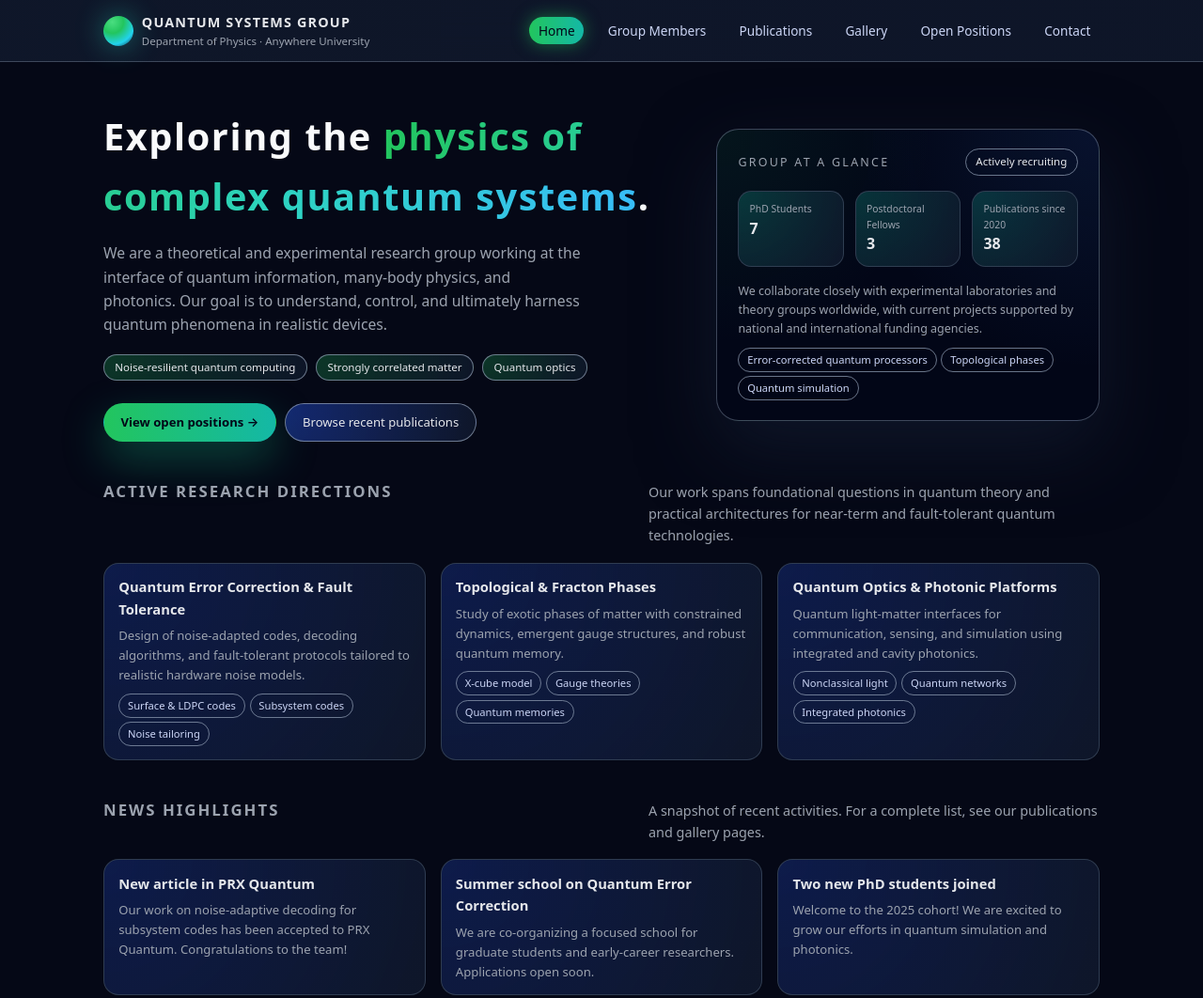
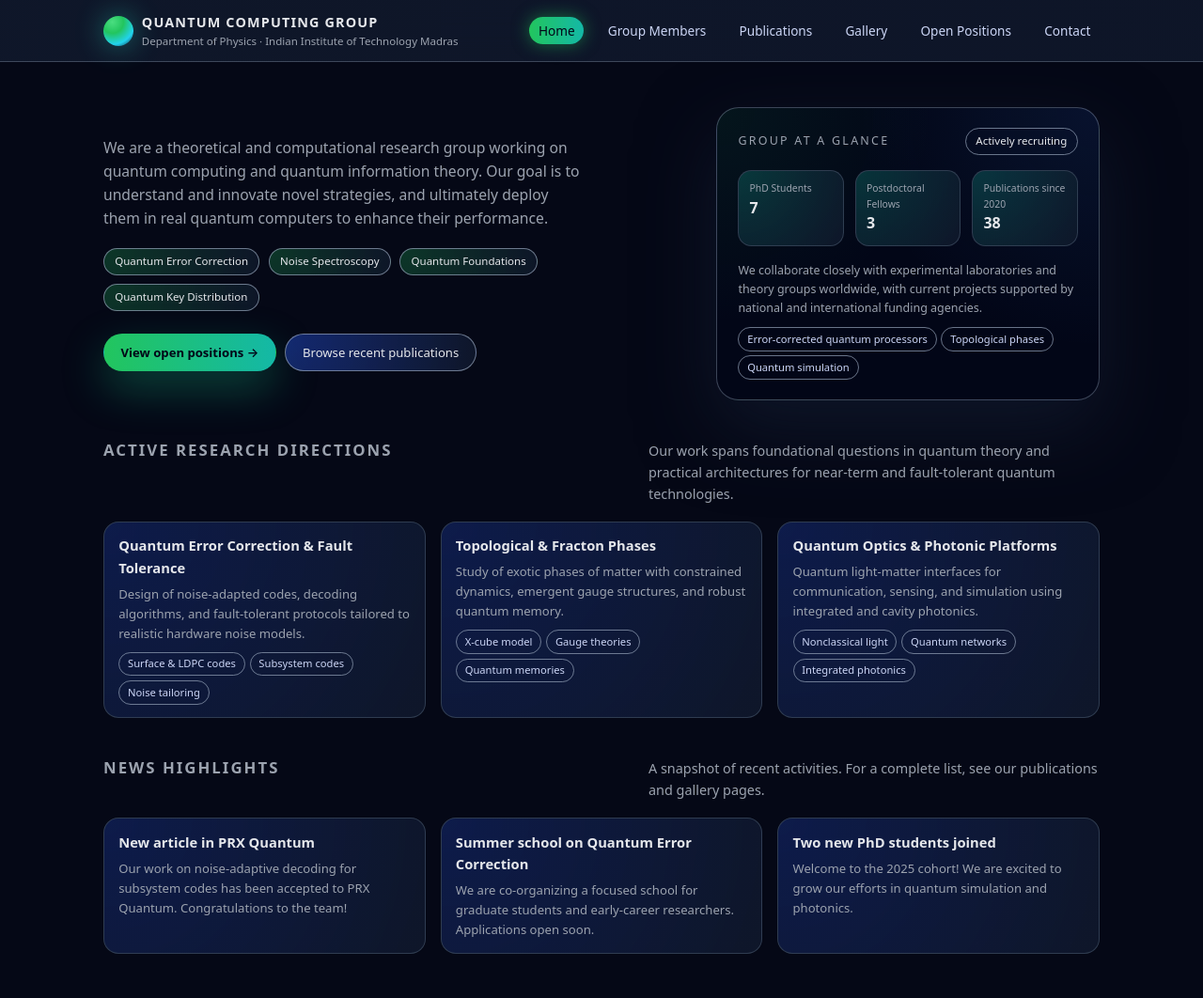
Before and after one commit to Dr-Variable/QEC_group, a plain HTML site: page index.html in a window 1280 px wide. Shown: the top 1062 px of the page at 94% size. Drawn offline with Linux system fonts and the light colour scheme.

Commit message:
Update index.html

```diff
--- a/index.html
+++ b/index.html
@@ -2,7 +2,7 @@
 <html lang="en">
 <head>
   <meta charset="UTF-8" />
-  <title>Quantum Systems Group · Home</title>
+  <title>Quantum Computing Group · Home</title>
   <meta name="viewport" content="width=device-width, initial-scale=1.0" />
   <link rel="stylesheet" href="style.css" />
 </head>
@@ -12,8 +12,8 @@
       <a href="index.html" class="logo">
         <div class="logo-mark"></div>
         <div class="logo-text">
-          <span>Quantum Systems Group</span>
-          <span>Department of Physics · Anywhere University</span>
+          <span>Quantum Computing Group</span>
+          <span>Department of Physics · Indian Institute of Technology Madras</span>
         </div>
       </a>
       <nav>
@@ -32,18 +32,16 @@
 
     <section class="hero">
       <div>
-        <h1 class="hero-title">
-          Exploring the <span class="accent">physics of complex quantum systems</span>.
-        </h1>
         <p class="hero-subtitle">
-          We are a theoretical and experimental research group working at the interface of
-          quantum information, many-body physics, and photonics. Our goal is to understand,
-          control, and ultimately harness quantum phenomena in realistic devices.
+          We are a theoretical and computational research group working on quantum computing and
+          quantum information theory. Our goal is to understand and innovate novel strategies,
+          and ultimately deploy them in real quantum computers to enhance their performance.
         </p>
         <div class="hero-badges">
-          <span class="badge">Noise-resilient quantum computing</span>
-          <span class="badge">Strongly correlated matter</span>
-          <span class="badge">Quantum optics</span>
+          <span class="badge">Quantum Error Correction</span>
+          <span class="badge">Noise Spectroscopy</span>
+          <span class="badge">Quantum Foundations</span>
+          <span class="badge">Quantum Key Distribution</span>
         </div>
         <div class="hero-cta">
           <a href="positions.html" class="btn-primary">View open positions →</a>
```
